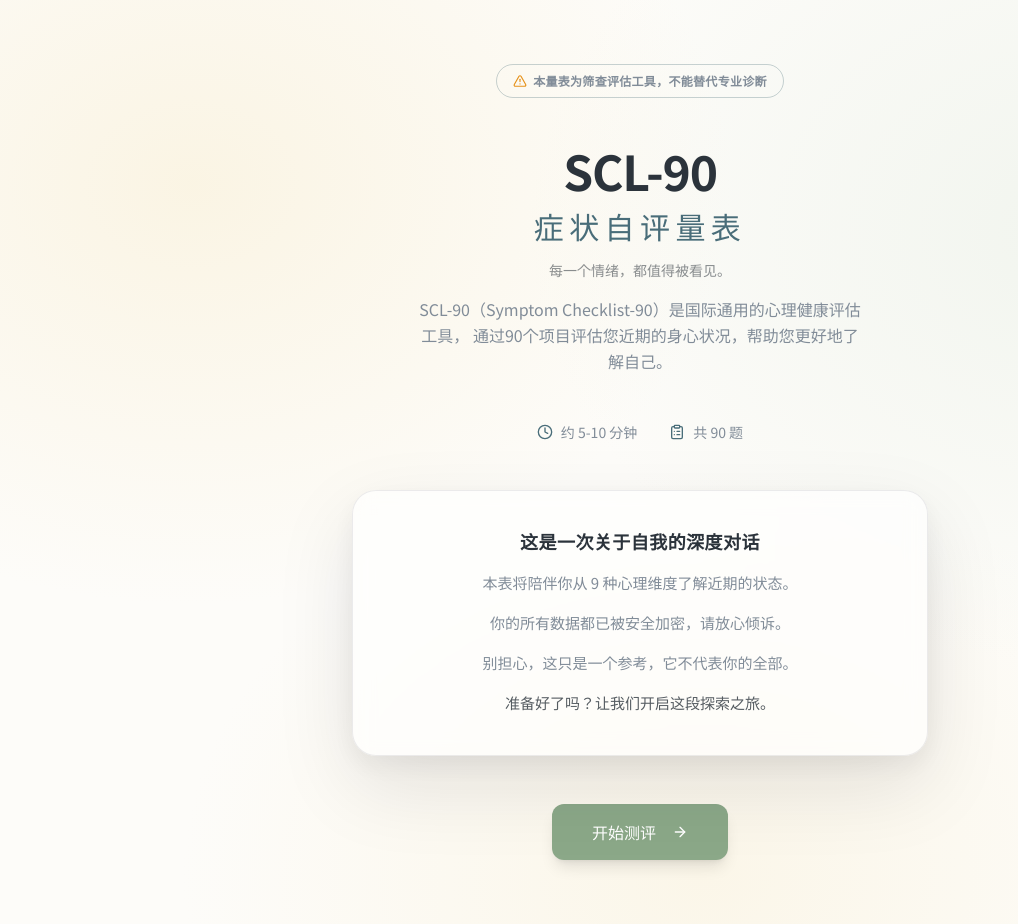
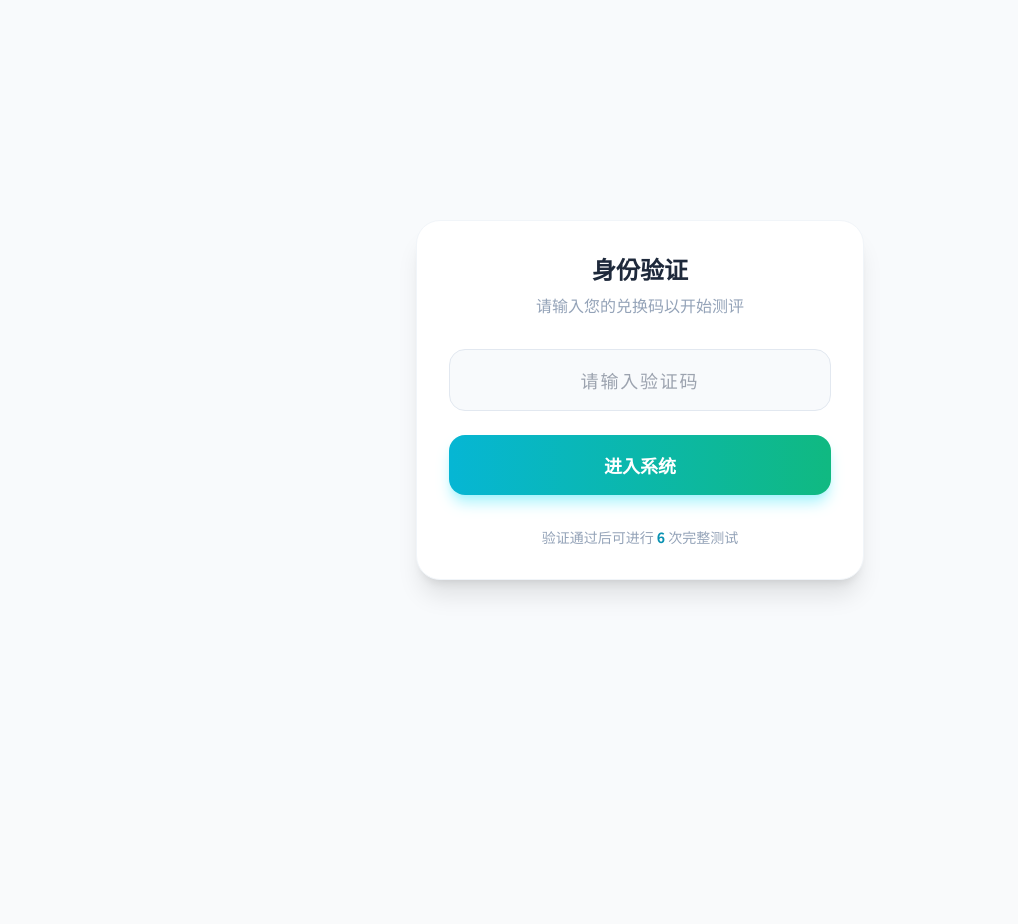
Before and after one commit to itsmabela/my-scl90-test, a React (Vite) app: page / in a window 1280 px wide. Shown: the whole page, without its empty margins (0-1018 px from the left). After the commit the page ends 800 px from the top, so only its background shows below. Built offline with nearby package versions, Linux system fonts and the light colour scheme; the HTML template or start-up script is replaced by a standard one.

Commit message:
add auth screen and logic

```diff
--- a/src/App.tsx
+++ b/src/App.tsx
@@ -1,8 +1,10 @@
+import { useState, useEffect } from "react";
+import { Toaster } from "@/components/ui/toaster";
+import { Toaster as Sonner } from "@/components/ui/sonner";
+import { TooltipProvider } from "@/components/ui/tooltip";
 import { QueryClient, QueryClientProvider } from "@tanstack/react-query";
-import { BrowserRouter, Route, Routes } from "react-router-dom";
-import { Toaster as Sonner } from "@/components/ui/sonner";
-import { Toaster } from "@/components/ui/toaster";
-import { TooltipProvider } from "@/components/ui/tooltip";
+import { BrowserRouter, Routes, Route, Navigate } from "react-router-dom";
+import { supabase } from "./supabase";
 import HomePage from "./pages/HomePage";
 import AssessmentPage from "./pages/AssessmentPage";
 import ResultsPage from "./pages/ResultsPage";
@@ -10,7 +12,75 @@ import NotFound from "./pages/NotFound";
 
 const queryClient = new QueryClient();
 
-const App = () => (
+const App = () => {
+  const [isAuthenticated, setIsAuthenticated] = useState(false);
+  const [code, setCode] = useState("");
+  const [loading, setLoading] = useState(false);
+
+  // 1. 验证码校验逻辑
+  const verifyCode = async () => {
+    if (!code) return;
+    setLoading(true);
+    try {
+      const { data, error } = await supabase
+        .from('access_codes')
+        .select('*')
+        .eq('code', code.trim())
+        .single();
+
+      if (error || !data) {
+        alert("验证码无效，请重新输入");
+      } else if (data.used_count >= data.max_uses) {
+        alert("该验证码的 6 次测试机会已用完");
+      } else {
+        setIsAuthenticated(true);
+        localStorage.setItem('access_code', code.trim());
+      }
+    } catch (err) {
+      console.error(err);
+    } finally {
+      setLoading(false);
+    }
+  };
+
+  // 2. 如果未验证，显示漂亮的“验证墙”
+  if (!isAuthenticated) {
+    return (
+      <div className="min-h-screen flex items-center justify-center bg-slate-50 px-4">
+        <div className="max-w-md w-full bg-white rounded-3xl shadow-xl overflow-hidden p-8 border border-slate-100">
+          <div className="text-center mb-8">
+            <h2 className="text-2xl font-bold text-slate-800">身份验证</h2>
+            <p className="text-slate-400 mt-2">请输入您的兑换码以开始测评</p>
+          </div>
+
+          <div className="space-y-6">
+            <input
+              type="text"
+              className="w-full px-4 py-4 bg-slate-50 border border-slate-200 rounded-2xl focus:ring-2 focus:ring-cyan-400 outline-none transition-all text-center text-lg tracking-widest"
+              placeholder="请输入验证码"
+              value={code}
+              onChange={(e) => setCode(e.target.value)}
+            />
+
+            <button
+              onClick={verifyCode}
+              disabled={loading}
+              className="w-full py-4 bg-gradient-to-r from-cyan-500 to-emerald-500 text-white rounded-2xl font-bold text-lg shadow-lg shadow-cyan-200 hover:opacity-90 active:scale-95 transition-all disabled:opacity-50"
+            >
+              {loading ? "验证中..." : "进入系统"}
+            </button>
+          </div>
+
+          <div className="mt-8 text-center text-sm text-slate-400">
+            验证通过后可进行 <span className="text-cyan-600 font-bold">6</span> 次完整测试
+          </div>
+        </div>
+      </div>
+    );
+  }
+
+  // 3. 验证通过，正常显示路由
+  return (
     <QueryClientProvider client={queryClient}>
       <TooltipProvider>
         <Toaster />
@@ -26,5 +96,6 @@ const App = () => (
       </TooltipProvider>
     </QueryClientProvider>
   );
+};
 
 export default App;
--- a/src/pages/AssessmentPage.tsx
+++ b/src/pages/AssessmentPage.tsx
@@ -136,7 +136,27 @@ const AssessmentPage = () => {
   };
 
   const handleSubmit = async () => {
-    await submitAssessment(answers);
+    await submitAssessment(answers);// 扣减验证码次数
+    const deductAccessCount = async () => {
+      const currentCode = localStorage.getItem('access_code');
+      if (currentCode) {
+        // 1. 获取当前次数
+        const { data } = await supabase
+          .from('access_codes')
+          .select('used_count')
+          .eq('code', currentCode)
+          .single();
+
+        if (data) {
+          // 2. 次数 + 1
+          await supabase
+            .from('access_codes')
+            .update({ used_count: data.used_count + 1 })
+            .eq('code', currentCode);
+        }
+      }
+    };
+
   };
 
   if (!currentQuestion) return null;
```
Also changed, not shown: 1 other file (tests, documents, lock files or other folders). Lines whose indentation alone changed are shown as unchanged.
